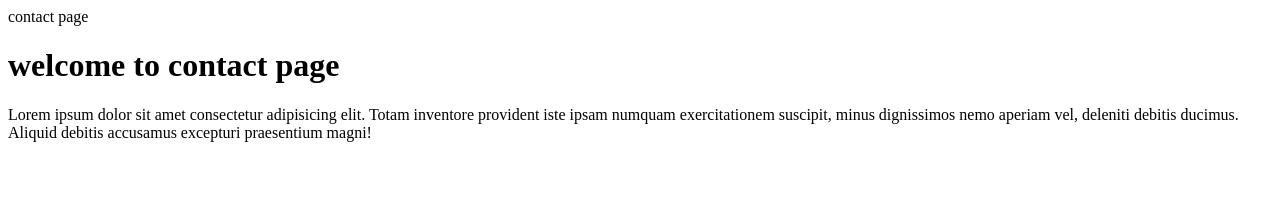
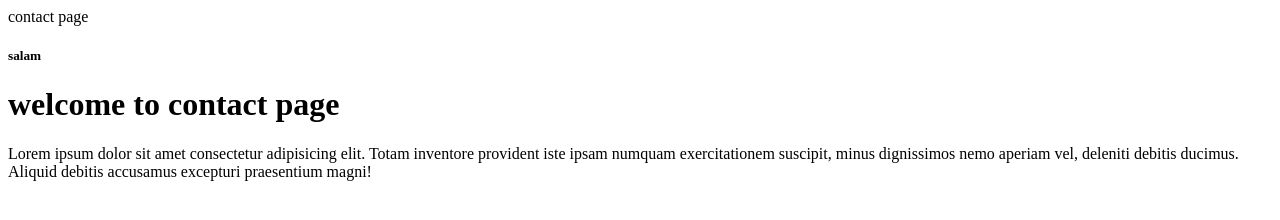
Before and after one commit to ftmhjzdandroid/myjob, a plain HTML site: page contact.html in a window 1280 px wide. Drawn offline with Linux system fonts and the light colour scheme.

Commit message:
add h5 to content develope

```diff
--- a/contact.html
+++ b/contact.html
@@ -3,6 +3,7 @@
 <head>contact page</head>
 
 <body>
+    <h5>salam</h5>
     <h1>welcome to contact page</h1>
     <p>Lorem ipsum dolor sit amet consectetur adipisicing elit. Totam inventore provident iste ipsam numquam exercitationem suscipit, minus dignissimos nemo aperiam vel, deleniti debitis ducimus. Aliquid debitis accusamus excepturi praesentium magni!</p>
 
```
